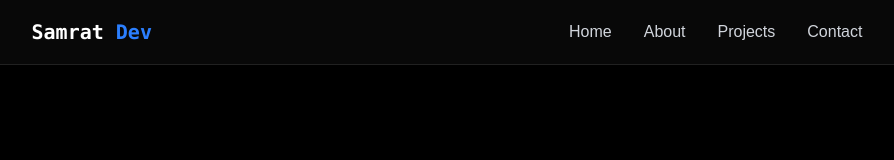
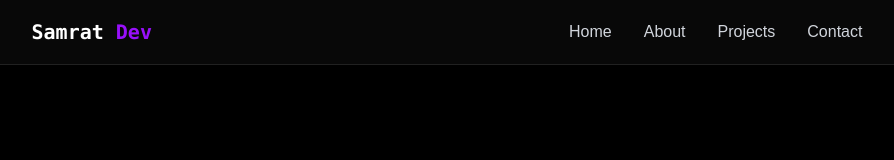
Before and after one commit to Samrat-Deula7/-Portfolio-, a React (Vite) app: page / in a window 1280 px wide. Shown: the top 160 px of the page, without its empty margins (193-1087 px from the left). Built offline with nearby package versions, Linux system fonts and the light colour scheme.

Commit message:
made minor changes

```diff
--- a/src/components/Navbar.jsx
+++ b/src/components/Navbar.jsx
@@ -11,7 +11,7 @@ return (
     <div className="min-w-screen  max-w-5xl mx-auto px-4">
       <div className="flex justify-between sm:justify-around items-center h-16 ">
         <a href="#home" className="font-mono text-xl font-bold text-white">
-          Samrat <span className="text-blue-500">Dev</span>
+          Samrat <span className="text-purple-600">Dev</span>
         </a>
 
         {/* This is the mobile menu */}
```
